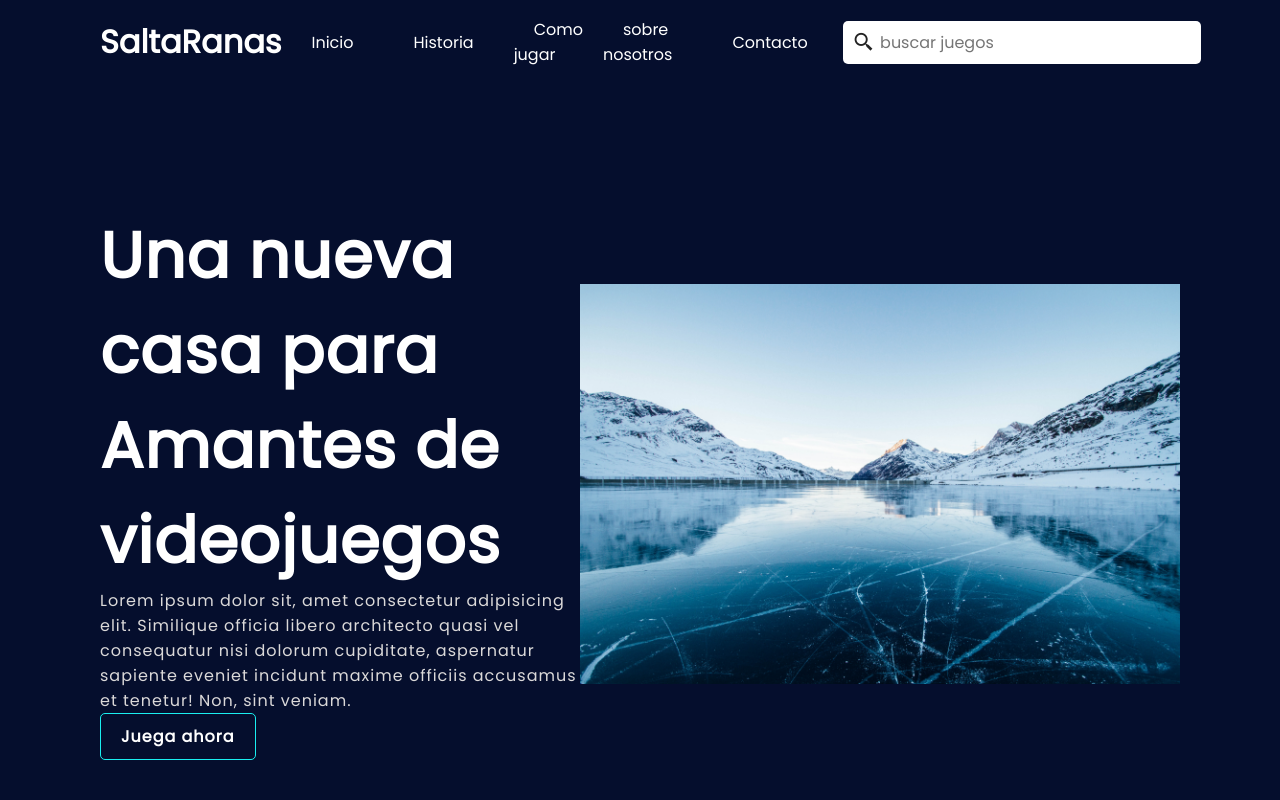
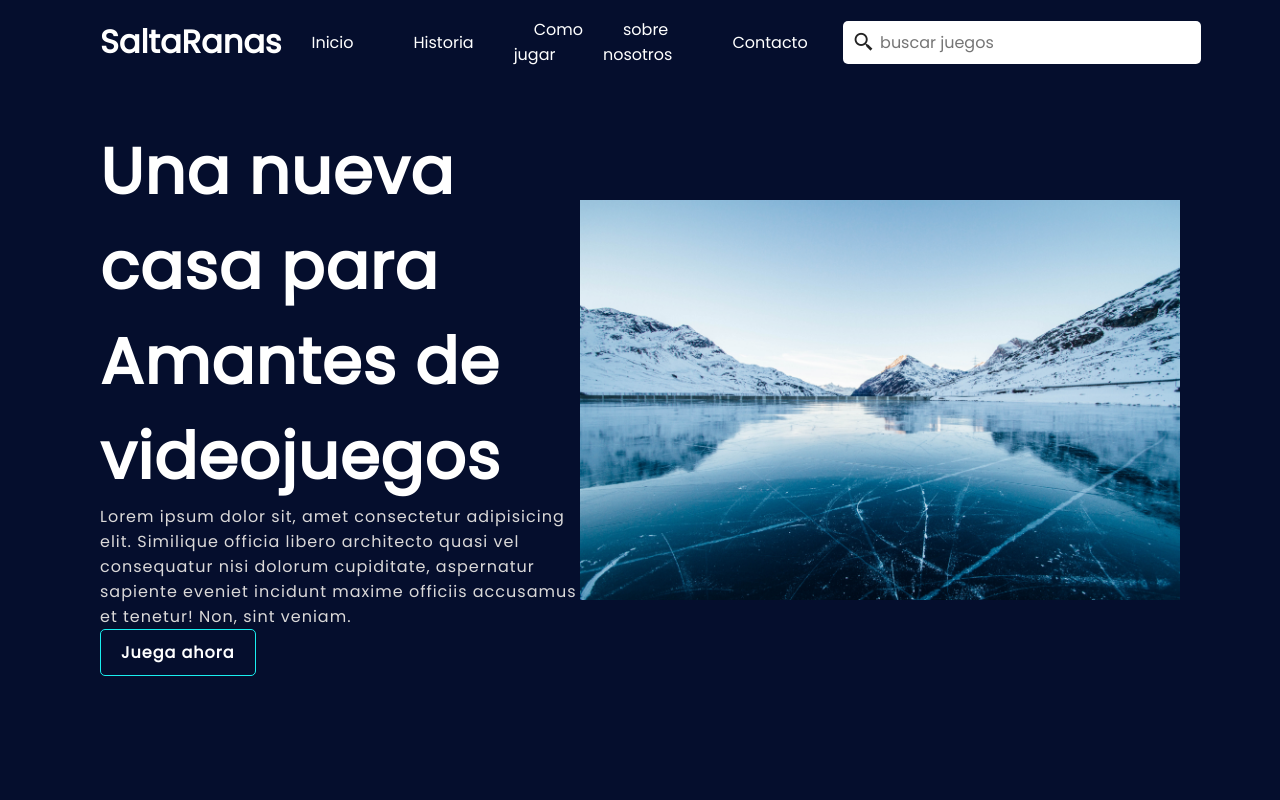
Before and after one commit to LuisDani07/SaltaRanas_React, a React (Vite) app: page / in a window 1280 px wide. Shown: the top 800 px of the page. Built offline with nearby package versions, Linux system fonts and the light colour scheme.

Commit message:
efecto de javascript y solución

```diff
--- a/src/Components/Banner.jsx
+++ b/src/Components/Banner.jsx
@@ -2,7 +2,7 @@
 
 function Banner() {
   return (
-    <article className="banner">
+    <article className="banner animeX">
             <div className="bg">
                 <div className="content">
                     <h2>Una nueva casa para <br />
--- a/src/Components/NavBar.jsx
+++ b/src/Components/NavBar.jsx
@@ -10,7 +10,7 @@ function toggleMenu(){
 
 function NavBar() {
   return (
-    <header id='inicio1' className='animeX'>
+    <header id='inicio1' >
         <a href="#" className='logo'>SaltaRanas</a>
         <ul className='nav'>
             <li><a href="#inicio1">Inicio</a></li>
--- a/src/styles.css
+++ b/src/styles.css
@@ -23,7 +23,6 @@ header{
 #root .sticky{
     background: #1b2141;
     box-shadow: 0 5px 10px   rgba(0,0,0,0.1);
-
 }
 /* scroll bar */
 ::-webkit-scrollbar{
```
